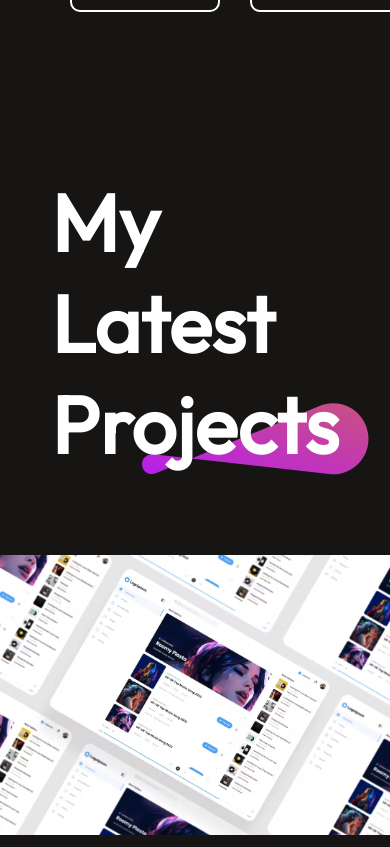
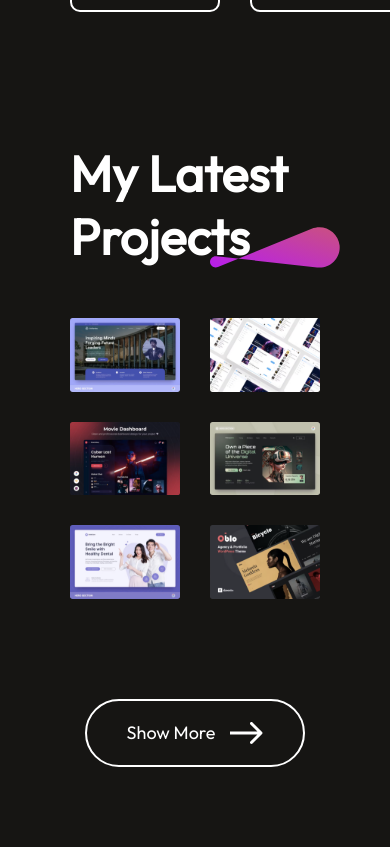
Before and after one commit to pradeeparihar/portfolio-prp, a React (Vite) app: page / in a window 390 px wide. Shown: the part 4017-4864 px from the top of the page. Built offline with nearby package versions, Linux system fonts and the light colour scheme.

Commit message:
MyProjects Responsive - Completed

```diff
--- a/src/Components/MyProjects/myProjects.css
+++ b/src/Components/MyProjects/myProjects.css
@@ -62,3 +62,39 @@
     gap: 25px;
     transition: 0.6s;
 }
+
+@media (max-width: 768px) {
+    .myprojects {
+        gap: 50px;
+        margin: 50px 70px;
+        align-items: start;
+    }
+
+    .myprojects-title h1 {
+        padding: 0;
+        font-size: 50px;
+        font-weight: 600;
+    }
+
+    .myprojects-title img {
+        width: 130px;
+        margin-right: -20px;
+    }
+
+    .myprojects-container {
+        grid-template-columns: 1fr 1fr;
+        gap: 30px;
+    }
+
+    .myprojects-container img {
+        width: 100%;
+        height: 100%;
+    }
+
+    .myprojects-showmore {
+        padding: 20px 40px;
+        font-size: 18px;
+        margin: 50px auto;
+        cursor: pointer;
+    }
+}
```
